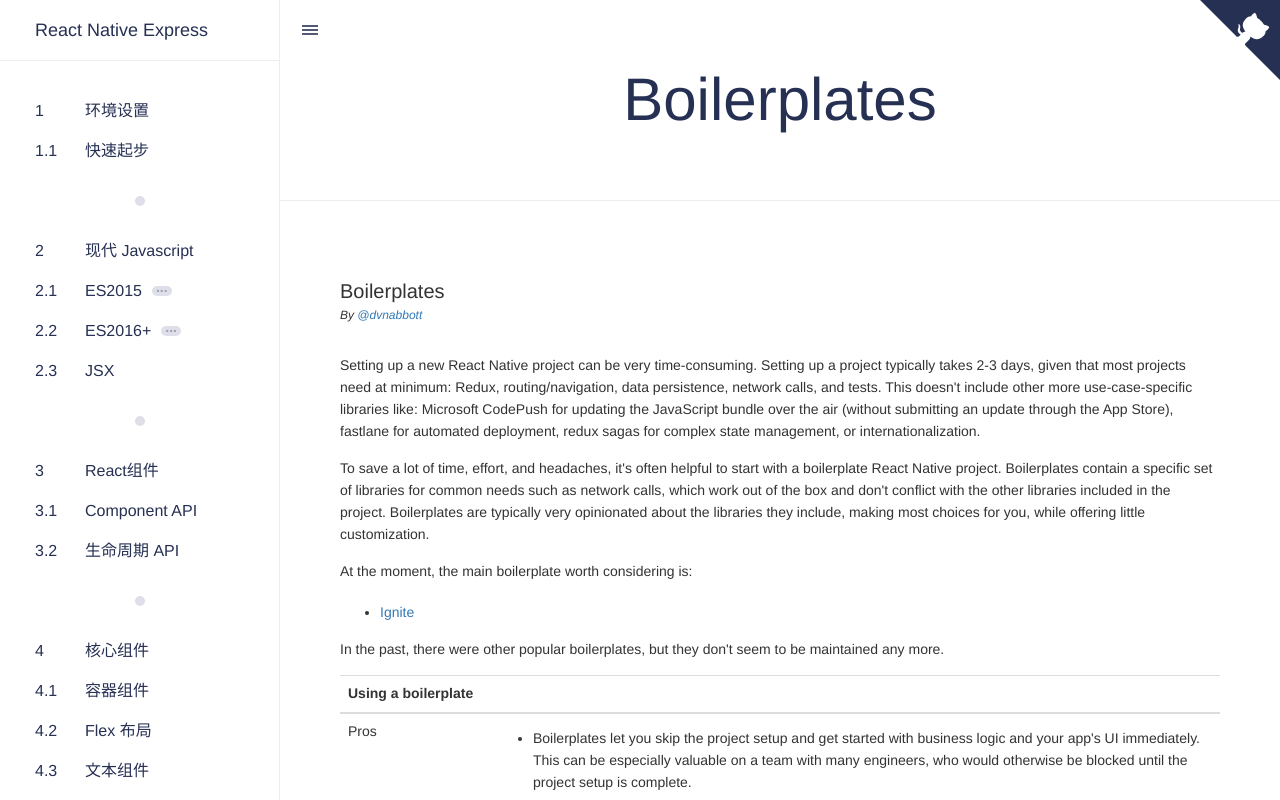
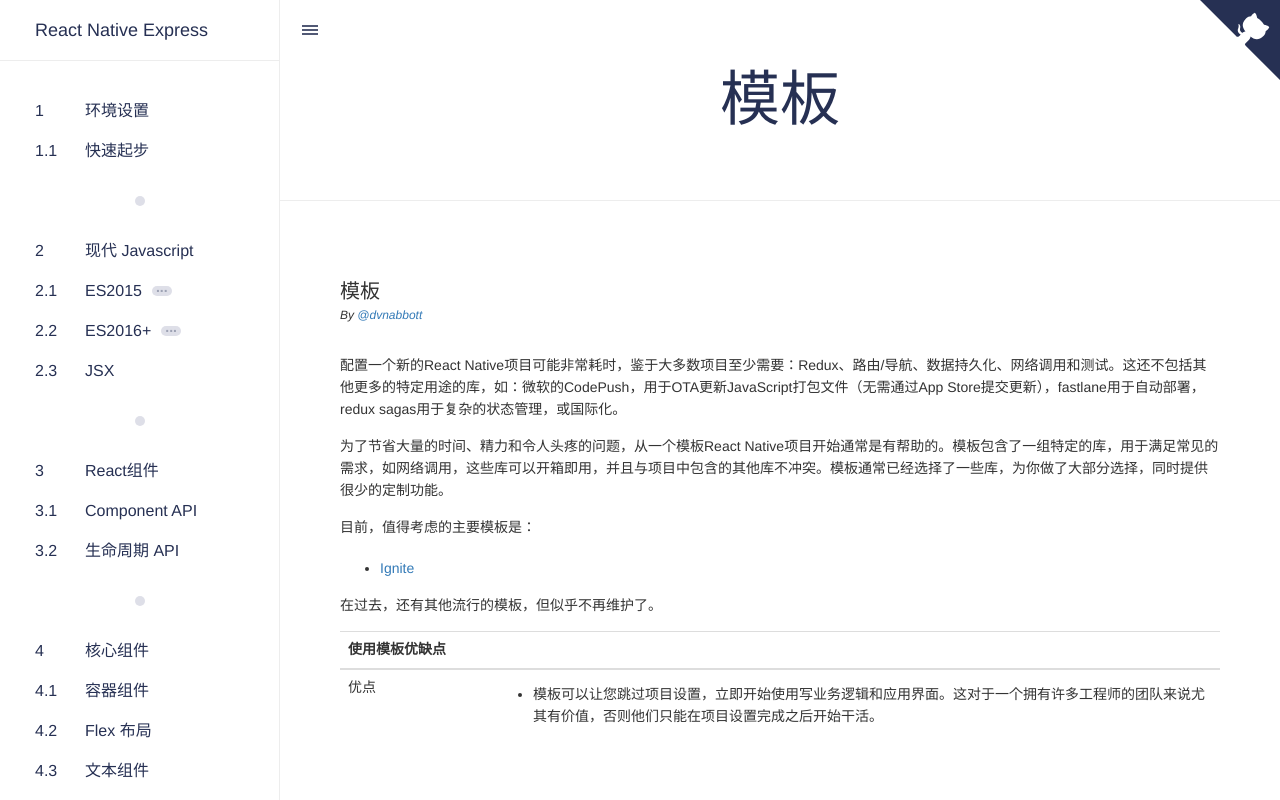
Before and after one commit to cnscorpions/react-native-express-cn, a Next.js app: page /boilerplates in a window 1280 px wide. Built offline with nearby package versions, Linux system fonts and the light colour scheme; no server answers.

Commit message:
模板 :white_check_mark:

```diff
--- a/src/pages/boilerplates.mdx
+++ b/src/pages/boilerplates.mdx
@@ -1,61 +1,50 @@
 import GithubRepositoryLink from '../components/GithubRepositoryLink'
 
+配置一个新的React Native项目可能非常耗时，鉴于大多数项目至少需要：Redux、路由/导航、数据持久化、网络调用和测试。这还不包括其他更多的特定用途的库，如：微软的CodePush，用于OTA更新JavaScript打包文件（无需通过App Store提交更新），fastlane用于自动部署，redux sagas用于复杂的状态管理，或国际化。
 
-Setting up a new React Native project can be very time-consuming. Setting up a project typically takes 2-3 days, given that most projects need <i>at minimum</i>: Redux, routing/navigation, data persistence, network calls, and tests. This doesn't include other more use-case-specific libraries like: Microsoft CodePush for updating the JavaScript bundle over the air (without submitting an update through the App Store), fastlane for automated deployment, redux sagas for complex state management, or internationalization.
+为了节省大量的时间、精力和令人头疼的问题，从一个模板React Native项目开始通常是有帮助的。模板包含了一组特定的库，用于满足常见的需求，如网络调用，这些库可以开箱即用，并且与项目中包含的其他库不冲突。模板通常已经选择了一些库，为你做了大部分选择，同时提供很少的定制功能。
 
-To save a lot of time, effort, and headaches, it's often helpful to start with a boilerplate React Native project. Boilerplates contain a specific set of libraries for common needs such as network calls, which work out of the box and don't conflict with the other libraries included in the project. Boilerplates are typically very opinionated about the libraries they include, making most choices for you, while offering little customization.
-
-At the moment, the main boilerplate worth considering is:
+目前，值得考虑的主要模板是：
 
 - <GithubRepositoryLink user={'infinitered'} repo={'ignite'} title={'Ignite'} />
 
-In the past, there were other popular boilerplates, but they don't seem to be maintained any more.
+在过去，还有其他流行的模板，但似乎不再维护了。
 
 <table className={'table'}>
   <thead>
     <tr>
-      <th style={{ width: 145 }}>Using a boilerplate</th>
+      <th style={{ width: 145 }}>使用模板优缺点</th>
       <th />
     </tr>
   </thead>
   <tbody>
     <tr>
-      <td>Pros</td>
+      <td>优点</td>
       <td>
         <ul>
           <li>
-            Boilerplates let you skip the project setup and get started with
-            business logic and your app's UI immediately. This can be especially
-            valuable on a team with many engineers, who would otherwise be
-            blocked until the project setup is complete.
+            模板可以让您跳过项目设置，立即开始使用写业务逻辑和应用界面。这对于一个拥有许多工程师的团队来说尤其有价值，否则他们只能在项目设置完成之后开始干活。
             <br />
             <br />
           </li>
         </ul>
         <ul>
           <li>
-            Boilerplates correctly configure many complex technologies, making
-            sure they work together, and provide a good developer experience
-            (many libraries need custom configuration to work with hot
-            reloading, etc).
+            模板正确地配置了许多复杂的技术，确保它们能一起工作，并提供了良好的开发者体验（许多库需要自定义配置以启用热重载等）。
             <br />
             <br />
           </li>
         </ul>
         <ul>
           <li>
-            It is typically faster and less error-prone to rip out code that
-            isn't needed, rather than than building up from scratch.
+            一般来说，删掉不需要的代码比从头开始构建更快，更不容易出错。
             <br />
             <br />
           </li>
         </ul>
         <ul>
           <li>
-            Boilerplates often have a lot of people using and contributing, who
-            can help answer questions when you get stuck. It's likely that these
-            people have the exact same project setup as you, and will be able to
-            offer better suggestions than those who have never seen your project
+            模板往往有很多人在使用和贡献，当你被卡住的时候，他们可以帮助回答问题。这些人很可能和你有完全相同的项目设置，并且能够提供比那些从未见过你的项目的人更好的建议。
             setup.
             <br />
             <br />
@@ -63,10 +52,7 @@
         </ul>
         <ul>
           <li>
-            When you want to update React Native (which can be difficult and
-            time consuming if you have custom native modules), you can see how
-            the boilerplate accomplished the update, and do the same in your
-            project.
+           当你想更新React Native时（如果你有自定义的原生模块，这可能很困难，也很耗时），你可以看到boilerplate是如何完成更新的，并在你的项目中做同样的事情。
             <br />
             <br />
           </li>
@@ -74,44 +60,32 @@
       </td>
     </tr>
     <tr>
-      <td>Cons</td>
+      <td>缺点</td>
       <td>
         <ul>
           <li>
-            A boilerplate is unlikely to make the same technical decisions that
-            you would about your app, given that: you know your use case best,
-            and you may have experience with certain libraries that you want to
-            leverage. You'll never find a perfect boilerplate.
+          模板不太可能跟你做出同样的技术选型，考虑到：你最了解你的用例，而且你可能在某些你想用的库方面有经验。你永远找不到一个完美的模板。
             <br />
             <br />
           </li>
         </ul>
         <ul>
           <li>
-            Boilerplates attempt to work for a broad set of use cases. They will
-            almost certainly contain libraries and starter files that you won't
-            need, and that you'll want to delete before you start working. You
-            may also want to add or swap libraries.
+           模板试图为一组广泛的用例工作，它们几乎肯定包含了你不需要的库和启动文件，而且在你开始工作之前，你会想要删除它们。你可能还想添加或更换库。
             <br />
             <br />
           </li>
         </ul>
         <ul>
           <li>
-            Boilerplates tend to be large, and may contain a lot of unfamiliar
-            code. Part of the unfamiliar code may even be unique to the
-            boilerplate, so nobody on your team will be familiar with it either.
-            You'll have to start by learning your boilerplate inside and out.
+            模板往往很大，可能包含很多不熟悉的代码。部分不熟悉的代码甚至可能是模板所独有的，所以你的团队中也没有人熟悉它。你必须先学习你的模板，把它搞清楚。
             <br />
             <br />
           </li>
         </ul>
         <ul>
           <li>
-            When you want to update React Native, you'll have to make sure all
-            of your project's dependencies work with the new version. Since
-            boilerplates tend to include a lot of dependencies, you may have a
-            lot of work to do before your app runs successfully again.
+           当你想更新React Native时，你必须确保你的项目的所有依赖关系都能与新版本兼容。由于锅炉模板往往包含很多依赖项，因此在你的应用再次成功运行之前，你可能要做很多工作。
             <br />
             <br />
           </li>
--- a/src/utils/Sections.js
+++ b/src/utils/Sections.js
@@ -267,7 +267,7 @@
 
   {
     depth: 0,
-    title: 'Boilerplates',
+    title: '模板',
     slug: 'boilerplates',
     componentName: 'Boilerplates',
   },
```
Also changed, not shown: 1 other file (tests, documents, lock files or other folders).
